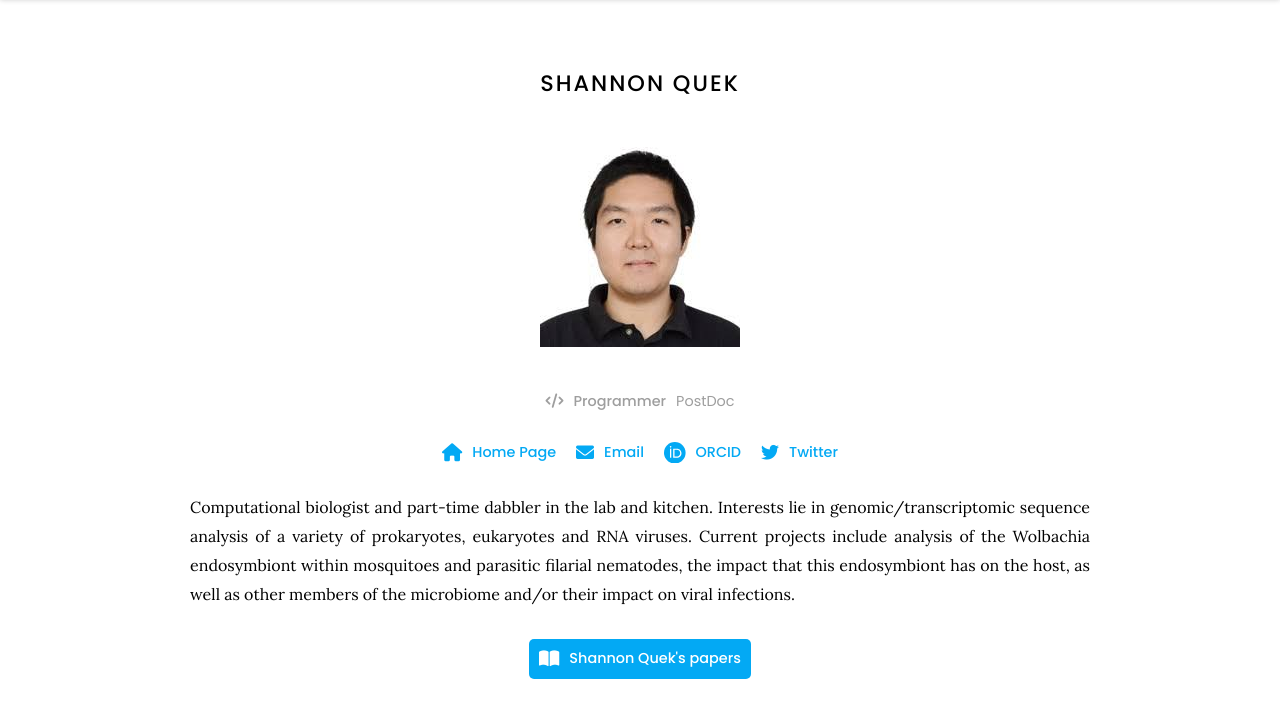
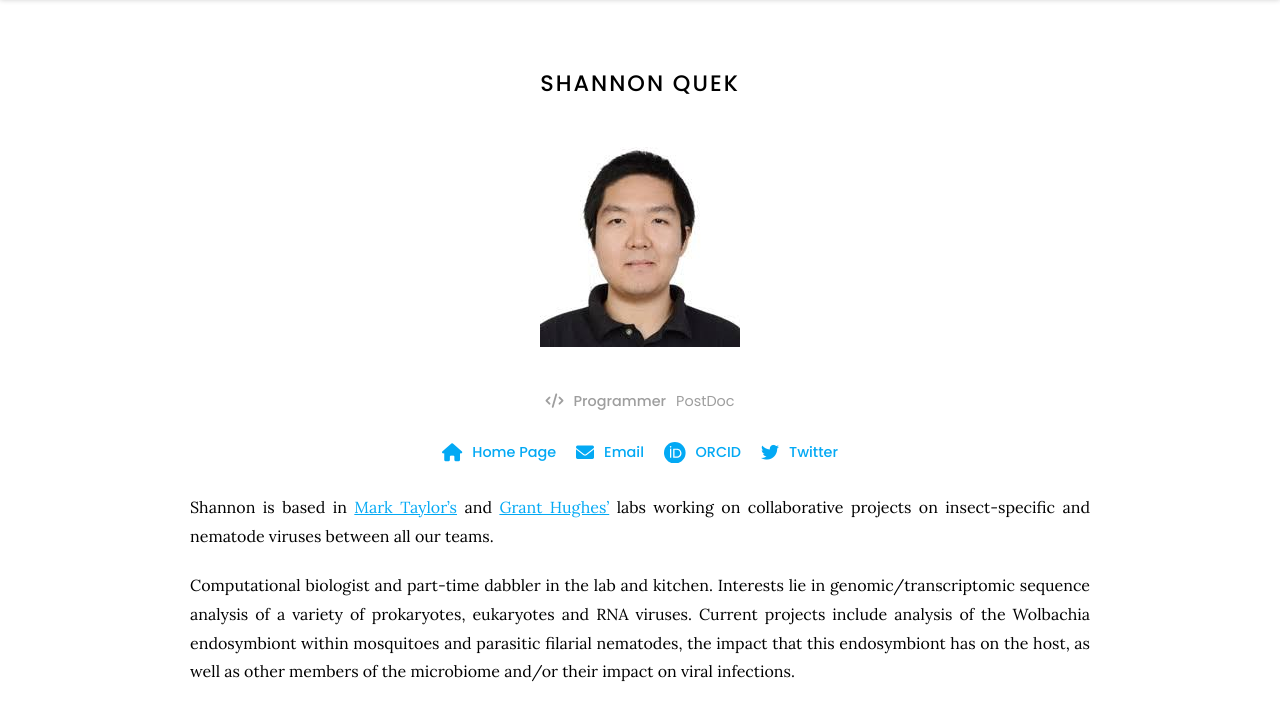
Before and after one commit to Evo-MInt/MicGen-lab-website, a Jekyll site: the page built from _members/shannon-quek.md, in a window 1280 px wide. Shown: the part 110-824 px from the top of the page. Built offline with Jekyll 4.4.1, drawn with Linux system fonts in a browser that asks for light colours.

Commit message:
Update shannon-quek.md

```diff
--- a/_members/shannon-quek.md
+++ b/_members/shannon-quek.md
@@ -13,6 +13,8 @@ links:
   twitter: SQuek_001
 ---
 
+Shannon is based in [Mark Taylor's](https://www.lstmed.ac.uk/about/people/professor-mark-taylor) and [Grant Hughes'](https://www.lstmed.ac.uk/about/people/dr-grant-hughes) labs working on collaborative projects on insect-specific and nematode viruses between all our teams.
+
 Computational biologist and part-time dabbler in the lab and kitchen.
 Interests lie in genomic/transcriptomic sequence analysis of a variety of prokaryotes, eukaryotes and RNA viruses.
 Current projects include analysis of the Wolbachia endosymbiont within mosquitoes and parasitic filarial nematodes, the impact that this endosymbiont has on the host, as well as other members of the microbiome and/or their impact on viral infections.
```
